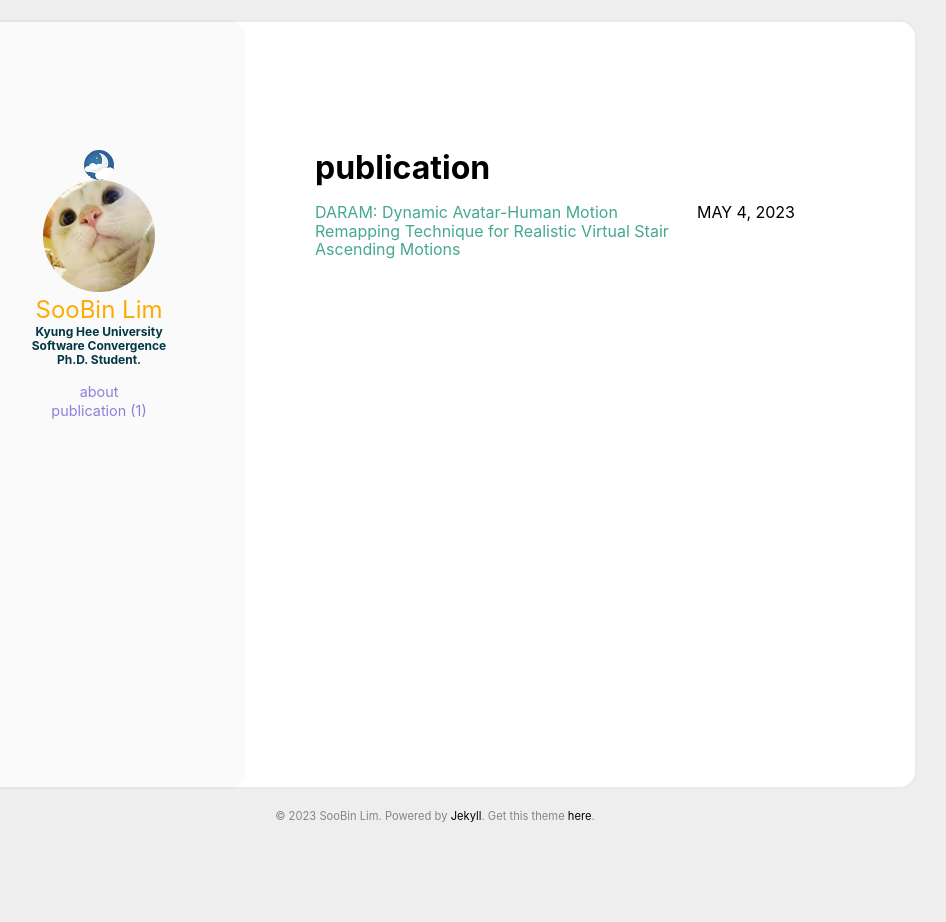
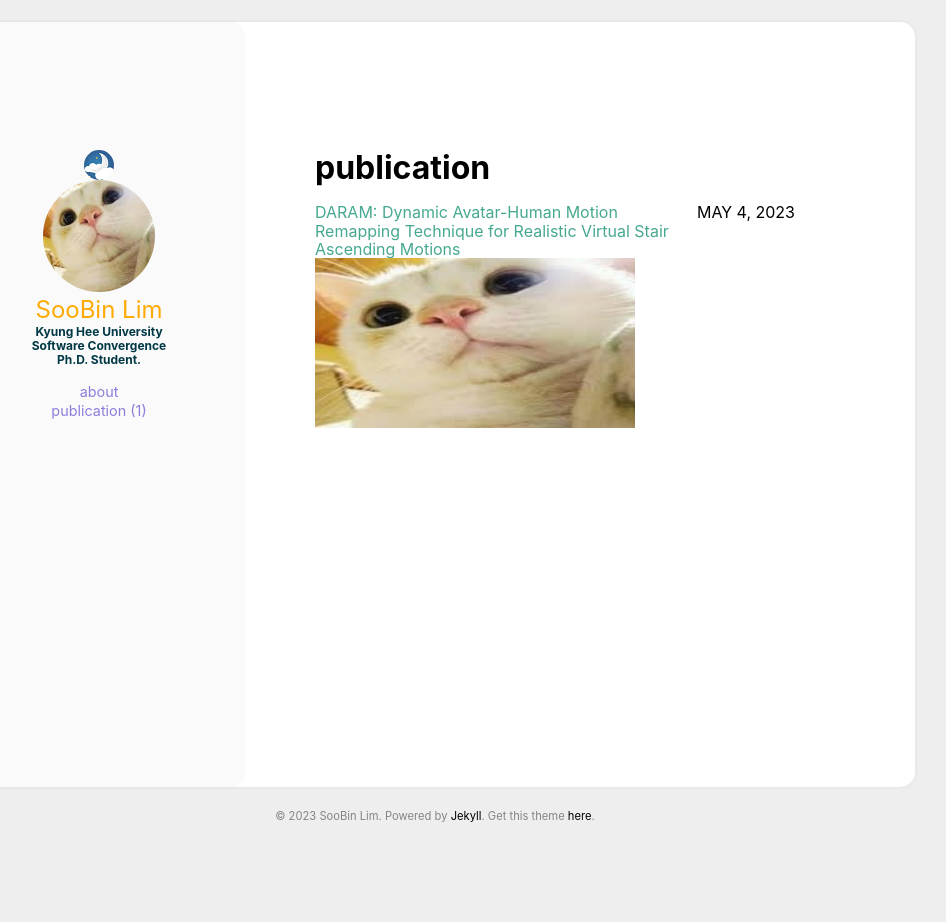
Before and after one commit to dnpcs12/dnpcs.github.io, a Jekyll site: the page built from categories/publication.html, in a window 1280 px wide. Shown: the whole page, without its empty margins (205-1151 px from the left). Built offline with Jekyll 4.4.1, drawn with Linux system fonts in a browser that asks for light colours.

Commit message:
Update archive.html

```diff
--- a/_includes/archive.html
+++ b/_includes/archive.html
@@ -13,6 +13,9 @@
           <a href='{{ post.url | relative_url }}'>
             {{ post.title | escape }}
           </a>
+        </div>
+        <div id="leftPic">
+          <img src = "../assets/img/cat.jpg" height = "170" width="320">
         </div>
       </li>
     {% endif %}
```
